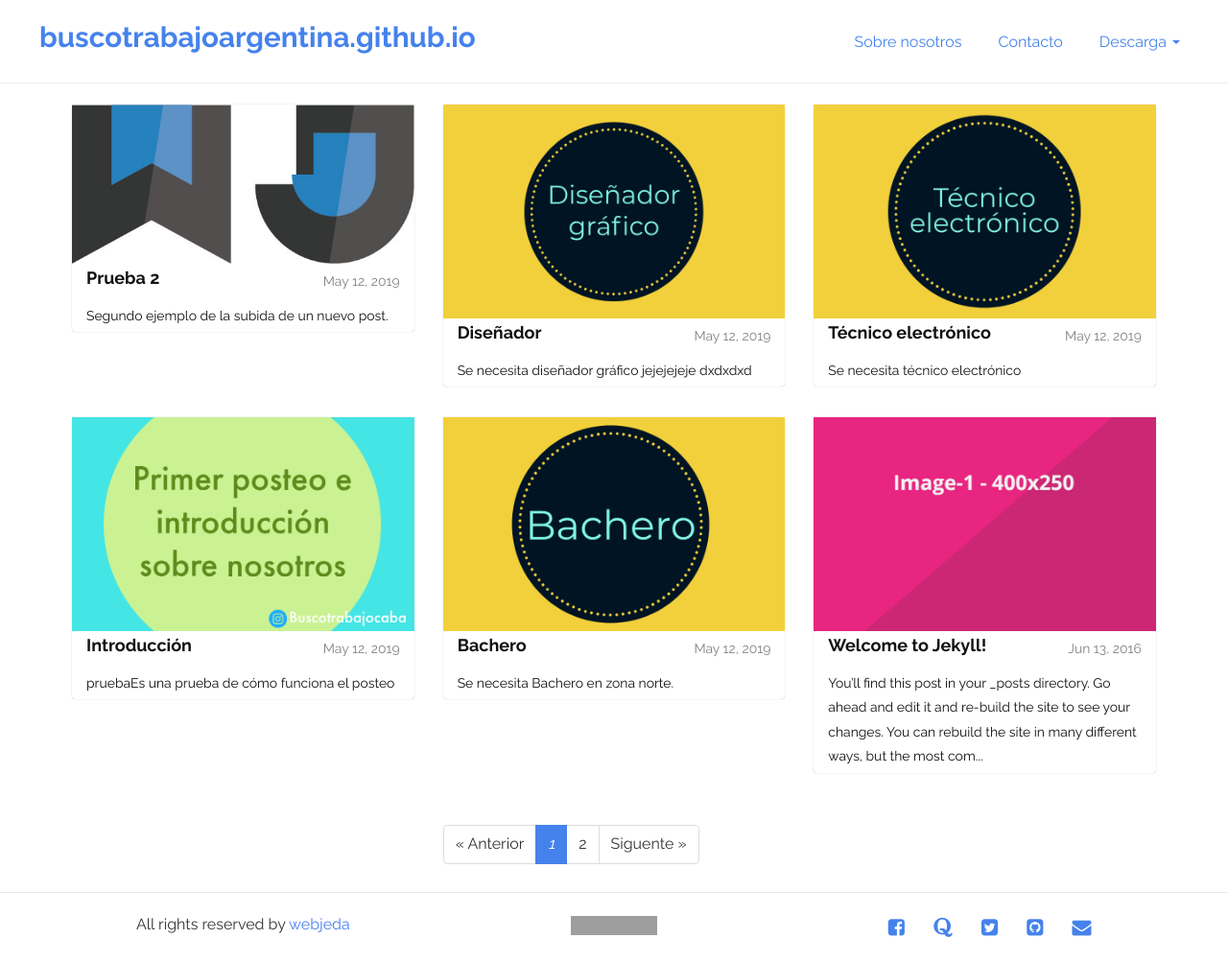
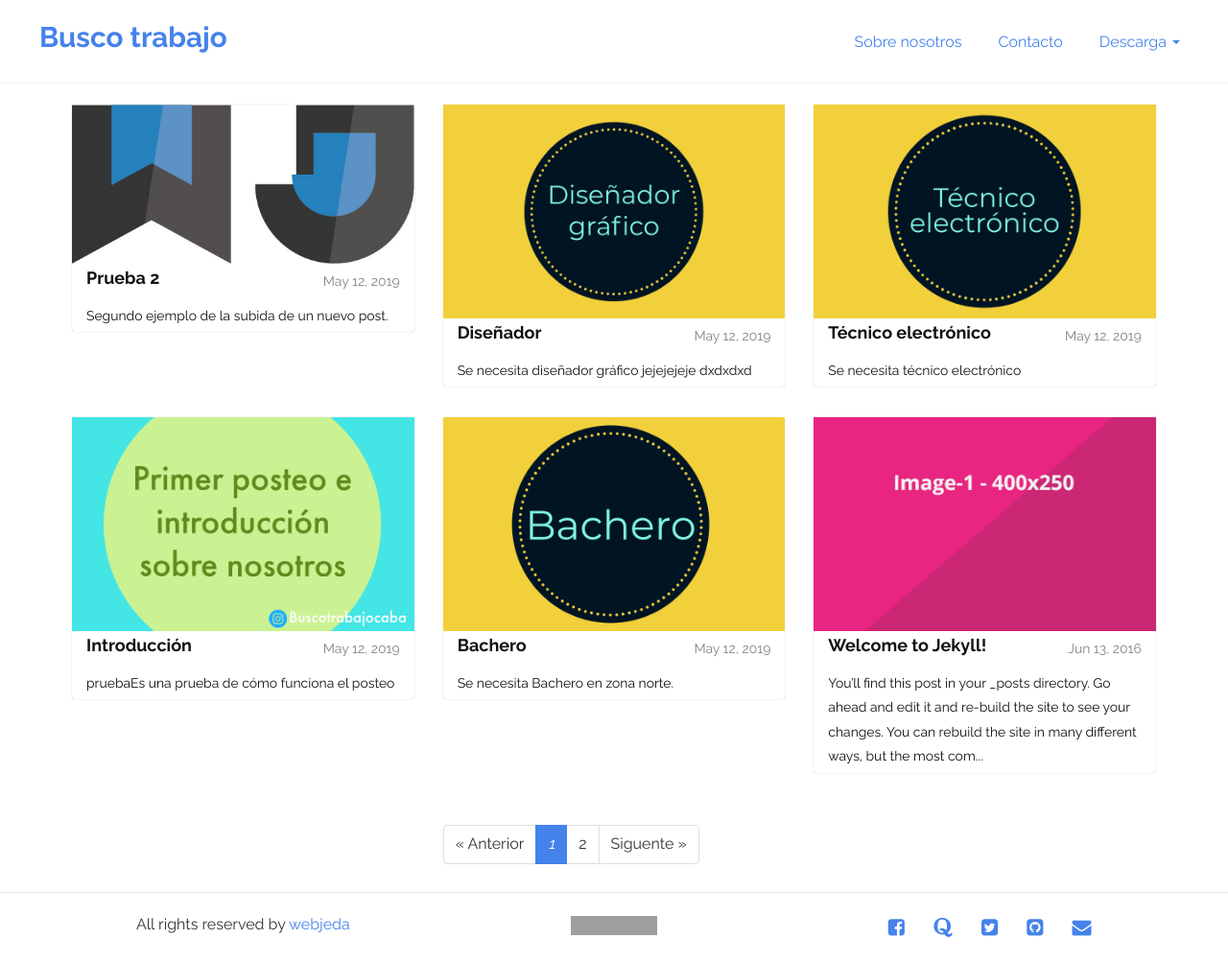
Before and after one commit to Lucas68747/buscotrabajoargentina.github.io, a Jekyll site: the page built from index.html, in a window 1280 px wide. Shown: the whole page at 96% size. Built offline with Jekyll 4.4.1, drawn with Linux system fonts in a browser that asks for light colours; the list of posts is cut into pages by our own code; grey boxes are pictures that could not be loaded.

Commit message:
Update _config.yml

```diff
--- a/_config.yml
+++ b/_config.yml
@@ -6,7 +6,7 @@
 # 'jekyll serve'. If you change this file, please restart the server process.
 
 # Site settings
-title:
+title: Busco trabajo
 email: your-email@domain.com
 description: > # this means to ignore newlines until "baseurl:"
   Sitio Web con ofertas de trabajo en CABA
```
